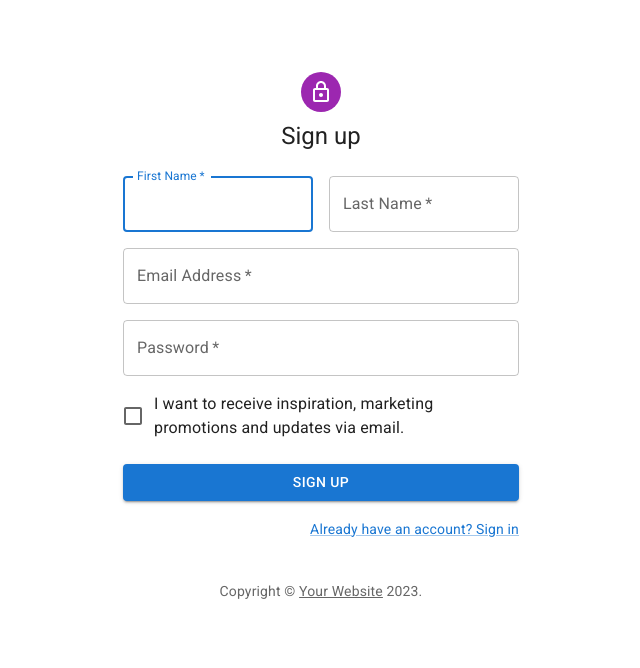
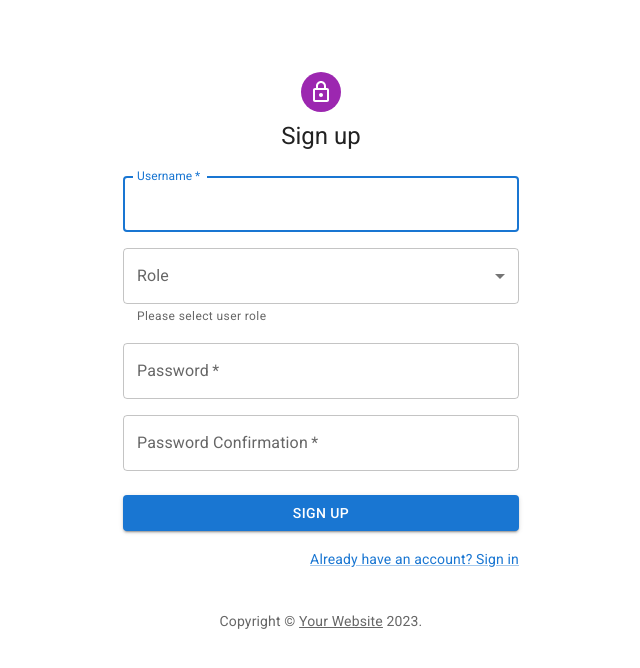
Before and after one commit to Eggi19/POS-project, a React (Create React App) app in the folder frontend/: page /register in a window 1280 px wide. Shown: the top 668 px of the page, without its empty margins (319-959 px from the left). Built offline with nearby package versions, Linux system fonts and the light colour scheme.

Commit message:
update PP-14

```diff
--- a/frontend/src/API/user.js
+++ b/frontend/src/API/user.js
@@ -1,7 +1,7 @@
 import axios from "axios"
 
 export function registerUser(data) {
-    return axios.post(`${process.env.REACT_APP_API_URL}}/users/`, {
+    return axios.post(`${process.env.REACT_APP_API_URL}/users/`, {
         userName: data.username,
         password: data.password,
         confirmPassword: data.confirmPassword,
--- a/frontend/src/Pages/SignUp/signUp.jsx
+++ b/frontend/src/Pages/SignUp/signUp.jsx
@@ -3,15 +3,18 @@ import Avatar from '@mui/material/Avatar';
 import Button from '@mui/material/Button';
 import CssBaseline from '@mui/material/CssBaseline';
 import TextField from '@mui/material/TextField';
-import FormControlLabel from '@mui/material/FormControlLabel';
-import Checkbox from '@mui/material/Checkbox';
 import Link from '@mui/material/Link';
 import Grid from '@mui/material/Grid';
 import Box from '@mui/material/Box';
 import LockOutlinedIcon from '@mui/icons-material/LockOutlined';
 import Typography from '@mui/material/Typography';
 import Container from '@mui/material/Container';
+import MenuItem from '@mui/material/MenuItem';
+import toast, { Toaster } from 'react-hot-toast';
 import { createTheme, ThemeProvider } from '@mui/material/styles';
+import { useRef } from 'react';
+import { registerUser } from '../../API/user';
+import { useState } from 'react';
 
 function Copyright(props) {
     return (
@@ -31,17 +34,47 @@ function Copyright(props) {
 const defaultTheme = createTheme();
 
 export default function SignUp() {
-  const handleSubmit = (event) => {
+    const _username = useRef()
+    const _password = useRef()
+    const _confirmPassword = useRef()
+    const [role, setRole] = useState('')
+
+
+    const handleSubmit = async (event) => {
+        try {
             event.preventDefault();
-    const data = new FormData(event.currentTarget);
-    console.log({
-      email: data.get('email'),
-      password: data.get('password'),
-    });
+            const username = _username.current.value
+            const password = _password.current.value
+            const confirmPassword = _confirmPassword.current.value
+
+            const result = await registerUser({
+                username,
+                password,
+                confirmPassword,
+                role
+            })
+
+            _username.current.value = ''
+            _password.current.value = ''
+            _confirmPassword.current.value = ''
+            setRole('')
+
+            if (result.data.success) {
+                toast.success('Successfully Registered!')
+            } else {
+                throw { message: result.data.message }
+            }
+        } catch (error) {
+            toast.error(error.message)
+        }
     };
 
     return (
         <ThemeProvider theme={defaultTheme}>
+            <Toaster
+                position="top-center"
+                reverseOrder={false}
+            />
             <Container component="main" maxWidth="xs">
                 <CssBaseline />
                 <Box
@@ -60,36 +93,34 @@ export default function SignUp() {
                     </Typography>
                     <Box component="form" noValidate onSubmit={handleSubmit} sx={{ mt: 3 }}>
                         <Grid container spacing={2}>
-              <Grid item xs={12} sm={6}>
+                            <Grid item xs={12}>
                                 <TextField
                                     autoComplete="given-name"
-                  name="firstName"
+                                    name="username"
                                     required
                                     fullWidth
-                  id="firstName"
-                  label="First Name"
+                                    id="username"
+                                    label="Username"
                                     autoFocus
-                />
-              </Grid>
-              <Grid item xs={12} sm={6}>
-                <TextField
-                  required
-                  fullWidth
-                  id="lastName"
-                  label="Last Name"
-                  name="lastName"
-                  autoComplete="family-name"
+                                    inputRef={_username}
                                 />
                             </Grid>
                             <Grid item xs={12}>
                                 <TextField
-                  required
                                     fullWidth
-                  id="email"
-                  label="Email Address"
-                  name="email"
-                  autoComplete="email"
-                />
+                                    id="Role"
+                                    select
+                                    name="Role"
+                                    label="Role"
+                                    helperText="Please select user role"
+                                >
+                                    <MenuItem value='Available' onClick={() => setRole('admin')}>
+                                        Admin
+                                    </MenuItem>
+                                    <MenuItem value='Unavailable' onClick={() => setRole('cashier')}>
+                                        Cashier
+                                    </MenuItem>
+                                </TextField>
                             </Grid>
                             <Grid item xs={12}>
                                 <TextField
@@ -100,12 +131,19 @@ export default function SignUp() {
                                     type="password"
                                     id="password"
                                     autoComplete="new-password"
+                                    inputRef={_password}
                                 />
                             </Grid>
                             <Grid item xs={12}>
-                <FormControlLabel
-                  control={<Checkbox value="allowExtraEmails" color="primary" />}
-                  label="I want to receive inspiration, marketing promotions and updates via email."
+                                <TextField
+                                    required
+                                    fullWidth
+                                    name="password confirmation"
+                                    label="Password Confirmation"
+                                    type="password"
+                                    id="confirm-password"
+                                    autoComplete="new-password"
+                                    inputRef={_confirmPassword}
                                 />
                             </Grid>
                         </Grid>
```
Also changed, not shown: 1 other file (tests, documents, lock files or other folders). Lines whose indentation alone changed are shown as unchanged.
